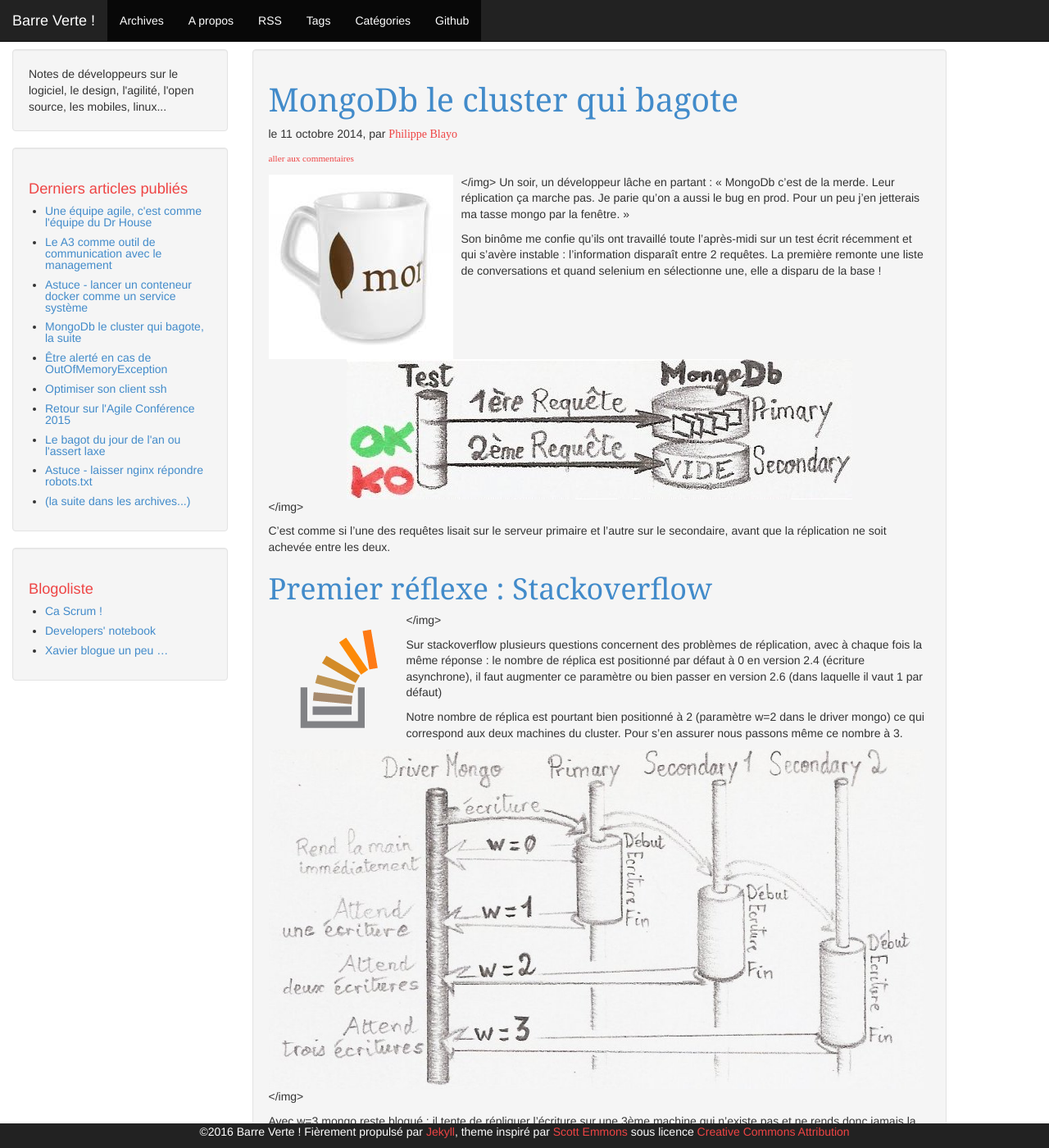
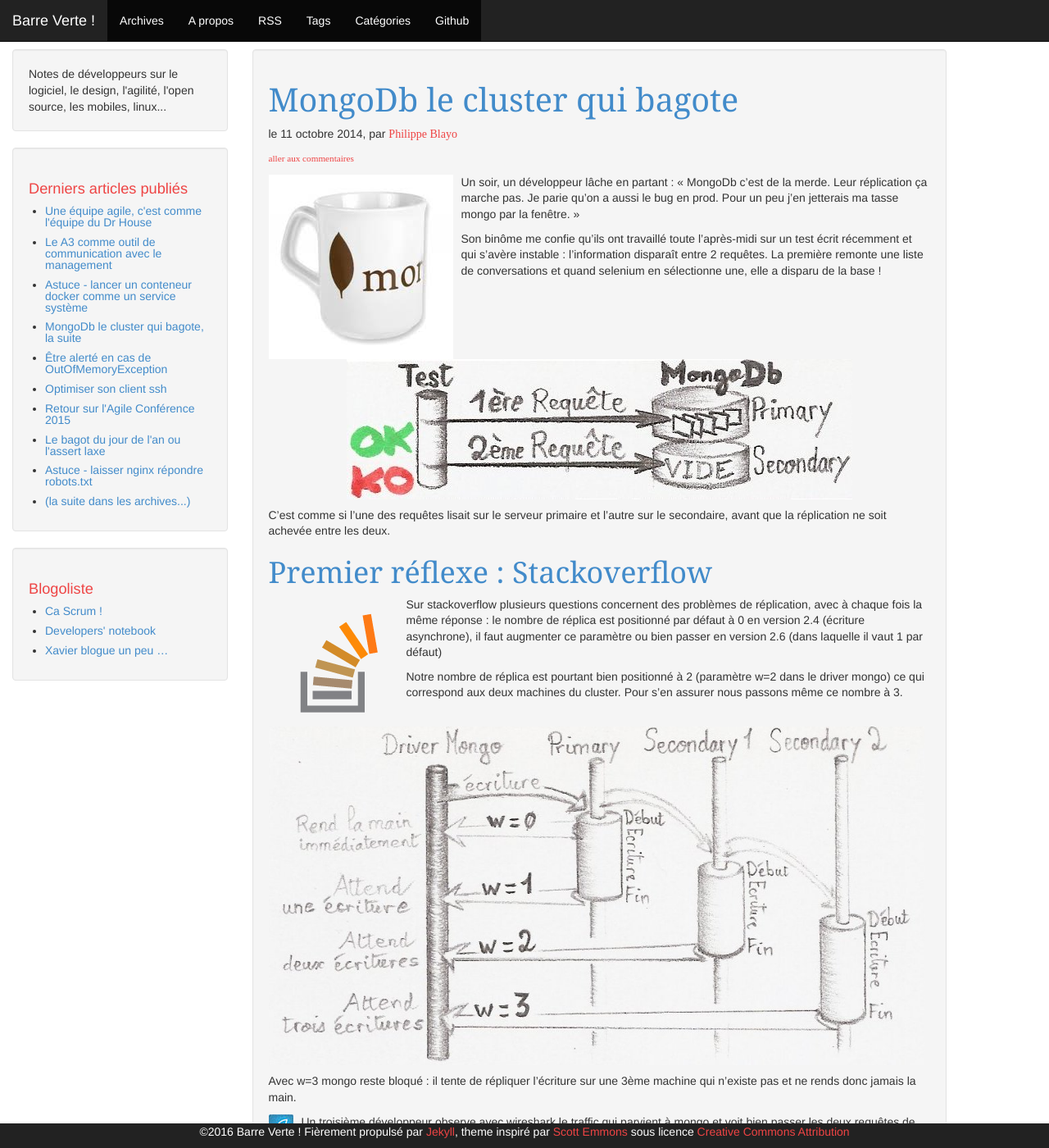
Before and after one commit to MichaelBitard/barreverte.github.io, a Jekyll site: the page built from _posts/2014-10-11-mongodb-le-cluster-qui-bagote.md, in a window 1280 px wide and 1400 px high. Shown: the whole window at 82% size. Built offline with Jekyll 4.4.1, drawn with Linux system fonts in a browser that asks for light colours; comment, search, counter and statistics services are not loaded.

Commit message:
[fix] format de certains posts

```diff
--- a/_posts/2014-10-11-mongodb-le-cluster-qui-bagote.md
+++ b/_posts/2014-10-11-mongodb-le-cluster-qui-bagote.md
@@ -15,35 +15,35 @@
 comments: true
 ---
 
-<img class="left" alt="Mug MongoDB" src="/images/mongoDb_mug.jpeg"></img>
+<img class="left" alt="Mug MongoDB" src="/images/mongoDb_mug.jpeg"/>
 Un soir, un développeur lâche en partant : « MongoDb c’est de la merde. Leur réplication ça marche pas. Je parie qu’on a aussi le bug en prod. Pour un peu j’en jetterais ma tasse mongo par la fenêtre. »
 
 Son binôme me confie qu’ils ont travaillé toute l’après-midi sur un test écrit récemment et qui s’avère instable : l’information disparaît entre 2 requêtes. La première remonte une liste de conversations et quand selenium en sélectionne une, elle a disparu de la base !
 
 <br style="clear: both;"/>
-<img class="center" alt="w=3" src="/images/mongoDb_2requetes1.jpg"></img>
+<img class="center" alt="w=3" src="/images/mongoDb_2requetes1.jpg"/>
 
 C’est comme si l’une des requêtes lisait sur le serveur primaire et l’autre sur le secondaire, avant que la réplication ne soit achevée entre les deux.
 
 # Premier réflexe : Stackoverflow
 
-<img class="left" alt="Logo stackoverflow" src="/images/stackoverflow.png"></img>
+<img class="left" alt="Logo stackoverflow" src="/images/stackoverflow.png"/>
 
 Sur stackoverflow plusieurs questions concernent des problèmes de réplication, avec à chaque fois la même réponse : le nombre de réplica est positionné par défaut à 0 en version 2.4 (écriture asynchrone), il faut augmenter ce paramètre ou bien passer en version 2.6 (dans laquelle il vaut 1 par défaut)
 
 Notre nombre de réplica est pourtant bien positionné à 2 (paramètre w=2 dans le driver mongo) ce qui correspond aux deux machines du cluster. Pour s’en assurer nous passons même ce nombre à 3.
 
-<img alt="w=3" src="/images/mongo_w_3.jpg" width="800px"></img>
+<img alt="w=3" src="/images/mongo_w_3.jpg" width="800px"/>
 
 Avec w=3 mongo reste bloqué : il tente de répliquer l’écriture sur une 3ème machine qui n’existe pas et ne rends donc jamais la main.
 
-<img class="left" alt="Logo wireshark" src="/images/wireshark_logo.jpeg"></img>
+<img class="left" alt="Logo wireshark" src="/images/wireshark_logo.jpeg"/>
 
 Un troisième développeur observe avec wireshark le traffic qui parvient à mongo et voit bien passer les deux requêtes de lecture.
 
 # Deuxième réflexe : les logs
 
-<img class="right" alt="Logo Mongo" src="/images/mongoDb_logo.jpeg"></img>
+<img class="right" alt="Logo Mongo" src="/images/mongoDb_logo.jpeg"/>
 
 Pour aller plus loin, nous cherchons à voir les requêtes dans les logs mongo eux-mêmes en augmentant le niveau de debug :
 
@@ -55,6 +55,6 @@
 
 Nous pensons être mûr pour exposer notre cas sur stackoverflow, mais pour devancer les objections des experts, nous choisissons d’abords de valider de manière irréfutable que le clustering mongoDb est en cause. Nous désactivons le mode cluster et lançons le test sur un seul et unique serveur. Il réussit onze fois d’affilée. En mode cluster, il échoue une fois sur 3 :
 
-<img class="center" alt="mongo: 11 reussites" src="/images/mongoDb_11_reussites1.jpg"></img>
+<img class="center" alt="mongo: 11 reussites" src="/images/mongoDb_11_reussites1.jpg"/>
 
 Ce soir-là, nous quittons le travail avec une certitude : le problème vient bien du cluster. Nous verrons dans les prochains articles à quel point nous avions tord.
```
Also changed, not shown: _posts/2014-12-11-migrer-de-wordpress-vers-jekyll.md (+4 -4 lines).
